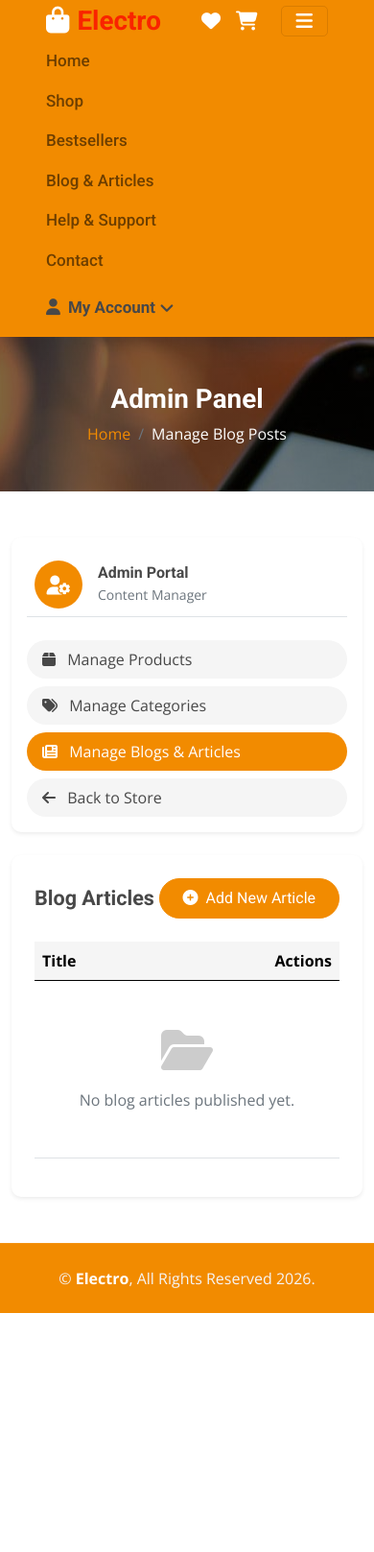
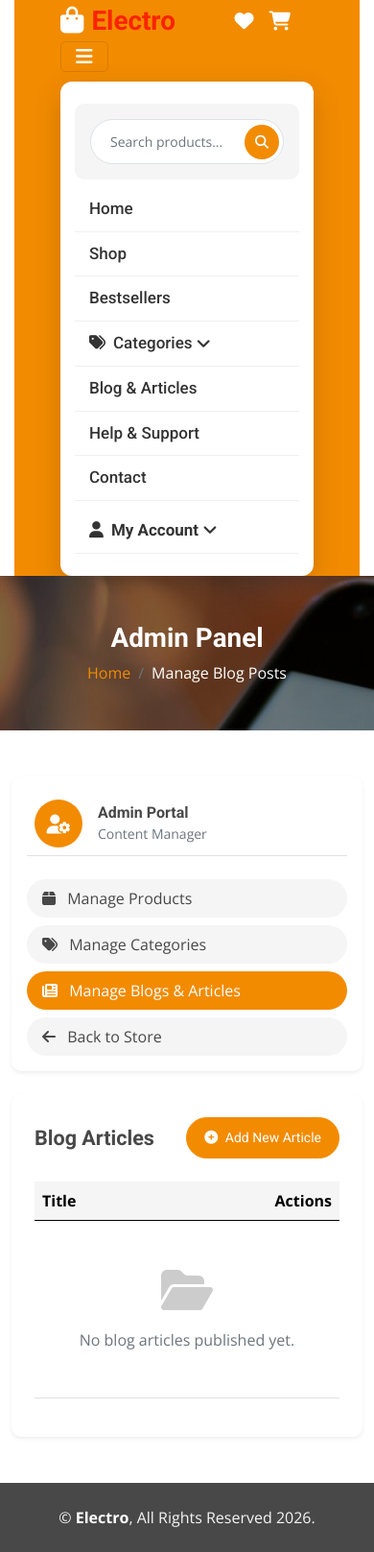
Before and after one commit to zena-bit/mywebapp, a Django app: page /blog/posts/ in a window 390 px wide, after a click that opens the changed part. Shown: the whole page at 96% size. Before the commit the page ends 1368 px from the top, so only its background shows below. Run offline with Django 5.2, Linux system fonts and the light colour scheme; the visitor is signed in with stand-in values (Sample User, id 1); data that the repository does not hold is empty; some libraries are stand-ins or nearby versions.

Commit message:
Comprehensive mobile optimization: mobile search bar, categories dropdown, touch styling

```diff
--- a/static/css/style.css
+++ b/static/css/style.css
@@ -868,7 +868,53 @@
 
 /*** copyright Start ***/
 .copyright {
-    border-top: 1px solid rgba(255, 255, 255, 0.08);
-    background: var(--bs-primary) !important;
+    background: #111;
+}
+
+/*** Mobile Optimizations ***/
+@media (max-width: 991.98px) {
+    .nav-bar .navbar-collapse {
+        background-color: #ffffff !important;
+        border-radius: 12px;
+        padding: 15px;
+        box-shadow: 0 10px 30px rgba(0, 0, 0, 0.15);
+        margin-top: 10px;
+    }
+    .nav-bar .navbar-nav .nav-link {
+        color: #333333 !important;
+        padding: 10px 15px !important;
+        border-bottom: 1px solid #f0f0f0;
+        font-weight: 600;
+    }
+    .nav-bar .navbar-nav .nav-link:hover,
+    .nav-bar .navbar-nav .nav-link.active {
+        color: #f28b00 !important;
+        background-color: #fff9f2;
+        border-radius: 8px;
+    }
+    .carousel-header-banner {
+        min-height: 250px !important;
+        margin-top: 15px;
+    }
+    .display-3 {
+        font-size: 2rem !important;
+    }
+    .table-responsive {
+        border: 0;
+    }
+}
+
+@media (max-width: 575.98px) {
+    .container-fluid {
+        padding-left: 15px !important;
+        padding-right: 15px !important;
+    }
+    .products-mini-item {
+        margin-bottom: 15px;
+    }
+    .btn {
+        padding: 10px 18px !important;
+        font-size: 14px !important;
+    }
 }
 /*** copyright end ***/
--- a/templates/includes/header.html
+++ b/templates/includes/header.html
@@ -172,10 +172,31 @@
                         <span class="fa fa-bars fa-1x text-white"></span>
                     </button>
                     <div class="collapse navbar-collapse" id="navbarCollapse">
+                        <!-- Mobile Search Bar -->
+                        <div class="d-block d-lg-none p-3 bg-light rounded my-2">
+                            <form method="get" action="{% url 'shop' %}" class="d-flex w-100 align-items-center bg-white rounded-pill border p-1">
+                                <input class="form-control border-0 py-2 ps-3" type="text" name="q" placeholder="Search products..." value="{{ request.GET.q|default:'' }}" style="box-shadow: none; font-size: 14px;">
+                                <button type="submit" class="btn btn-primary rounded-circle p-2 text-white d-flex align-items-center justify-content-center" style="width: 36px; height: 36px; background-color: #f28b00; border: 0;"><i class="fas fa-search"></i></button>
+                            </form>
+                        </div>
+
                         <div class="navbar-nav ms-auto py-0">
                             <a href="{% url 'index' %}" class="nav-item nav-link {% if request.resolver_match.url_name == 'index' %}active{% endif %}">Home</a>
                             <a href="{% url 'shop' %}" class="nav-item nav-link {% if request.resolver_match.url_name == 'shop' %}active{% endif %}">Shop</a>
                             <a href="{% url 'bestsellers' %}" class="nav-item nav-link {% if request.resolver_match.url_name == 'bestsellers' %}active{% endif %}">Bestsellers</a>
+
+                            <!-- Mobile Categories Dropdown -->
+                            <div class="nav-item dropdown d-block d-lg-none">
+                                <a href="javascript:void(0)" class="nav-link dropdown-toggle" data-bs-toggle="dropdown"><i class="fa fa-tags me-2"></i>Categories</a>
+                                <div class="dropdown-menu m-0 p-2 shadow-sm rounded">
+                                    {% for category in categories %}
+                                        <a href="{% url 'shop' %}" class="dropdown-item py-1">{{ category.name }}</a>
+                                    {% empty %}
+                                        <a href="{% url 'shop' %}" class="dropdown-item py-1">All Products</a>
+                                    {% endfor %}
+                                </div>
+                            </div>
+
                             <a href="{% url 'blog_list' %}" class="nav-item nav-link {% if request.resolver_match.url_name == 'blog_list' or request.resolver_match.url_name == 'blog_detail' %}active{% endif %}">Blog &amp; Articles</a>
                             <a href="{% url 'help_center' %}" class="nav-item nav-link {% if request.resolver_match.url_name == 'help_center' %}active{% endif %}">Help &amp; Support</a>
                             <a href="{% url 'contact' %}" class="nav-item nav-link {% if request.resolver_match.url_name == 'contact' %}active{% endif %}">Contact</a>
@@ -192,6 +213,9 @@
                                     <a href="{% url 'my_orders' %}" class="dropdown-item py-2"><i class="fa fa-shopping-bag me-2"></i> My Orders</a>
                                     <a href="{% url 'my_wishlist' %}" class="dropdown-item py-2"><i class="fa fa-heart me-2"></i> My Wishlist</a>
                                     <a href="{% url 'cart' %}" class="dropdown-item py-2"><i class="fa fa-shopping-cart me-2"></i> My Cart</a>
+                                    {% if request.user.is_staff %}
+                                        <a href="{% url 'product_list' %}" class="dropdown-item py-2 text-primary fw-bold"><i class="fa fa-user-cog me-2"></i> Admin Panel</a>
+                                    {% endif %}
                                     {% if request.user.is_authenticated %}
                                         <hr class="dropdown-divider">
                                         <a href="{% url 'logout' %}" class="dropdown-item py-2 text-danger"><i class="fa fa-sign-out-alt me-2"></i> Logout</a>
```
Also changed, not shown: 1 other file.
